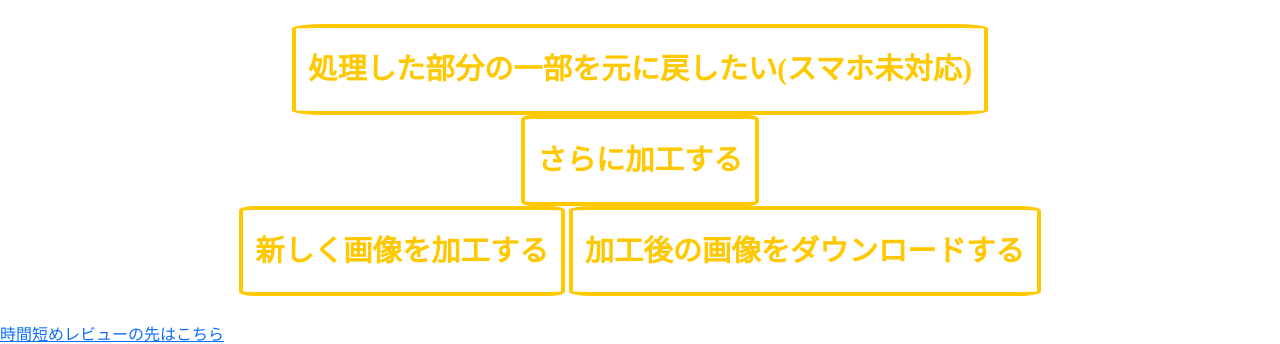
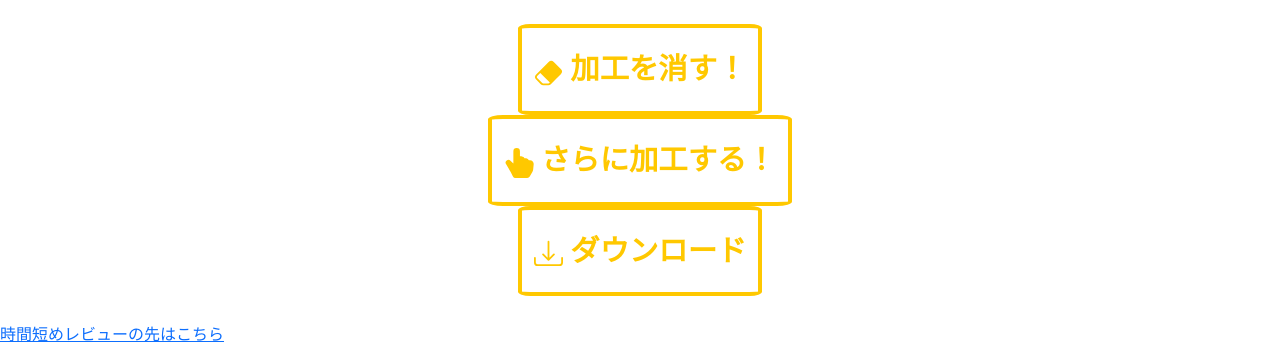
Before and after one commit to e215736/PortraitRight_FingerSnap, a Flask app: template testapp/templates/htmls/processed.html in a window 1280 px wide. Shown: the part 684-1028 px from the top of the page. Run offline with Flask 2, Linux system fonts and the light colour scheme; the template is opened without the code that fills it: most values are stand-ins (such as "Sample title", 1, 10 or a date in 2020); grey boxes marked "Sample" are stand-in pictures.

Commit message:
6th commit: ADD svg icons,APPEND in .gitignore

```diff
--- a/testapp/static/css/style.css
+++ b/testapp/static/css/style.css
@@ -152,3 +152,10 @@ p {
     display: inline-block;
     vertical-align: center; /* テキストを上揃えにする */
 }
+
+
+
+
+.button:hover .svg-icon { /* SVG画像がホバー反応するように追加 */
+    filter: brightness(0) saturate(100%) invert(100%) sepia(0%) saturate(0%) hue-rotate(359deg) brightness(102%) contrast(104%);
+}
--- a/testapp/templates/htmls/manual.html
+++ b/testapp/templates/htmls/manual.html
@@ -32,7 +32,11 @@
     <input type="hidden" name="faces" id="faces">
     <br>
     <br>
-    <input type="submit" value="加工する！" class="button">
+    <button type="submit" class="button">
+        <img src="{{ url_for('static', filename='images/SVGs/hand-index-thumb-fill.svg') }}" alt="Process" class="svg-icon" style="width: 1em; height: 1em;">
+        加工する！
+    </button>
+
 </form>
 <br>
 <script src="{{ url_for('static', filename='javascript/manual.js') }}"></script>
--- a/testapp/templates/htmls/processed.html
+++ b/testapp/templates/htmls/processed.html
@@ -24,20 +24,29 @@
         <!-- 隠しフィールドでファイル名とオプションを送信 -->
         <input type="hidden" name="original" value="{{ original }}">
         <input type="hidden" name="processed" value="{{ processed }}">
-	    <button type="submit" class="button">処理した部分の一部を元に戻したい(スマホ未対応)</button>
+        <button type="submit" class="button">
+            <img src="{{ url_for('static', filename='images/SVGs/eraser-fill.svg') }}" alt="restore" class="svg-icon" style="width: 1em; height: 1em;">
+            加工を消す！
+        </button>
     </form>
     <!-- さらに加工するボタンを追加 -->
     <form action="/more_manual" method="get">
         <!-- 隠しフィールドでファイル名とオプションを送信 -->
         <input type="hidden" name="original" value="{{ original }}">
         <input type="hidden" name="processed" value="{{ processed }}">
-        <button type="submit" class="button">さらに加工する</button>
+        <button type="submit" class="button">
+            <img src="{{ url_for('static', filename='images/SVGs/hand-index-thumb-fill.svg') }}" alt="Process" class="svg-icon" style="width: 1em; height: 1em;">
+            さらに加工する！
+        </button>
+
     </form>
     <form action="/" method="get">
-        <a href="/" class="button">新しく画像を加工する</a>
-        <!-- ダウンロードボタンを追加 -->
-        <a href="{{ url_for('static', filename='files/' + processed) }}" download="downloaded_{{ processed }}" class="button" role="button"><span>加工後の画像をダウンロードする</span></a>
+        <a href="{{ url_for('static', filename='files/' + processed) }}" download="downloaded_{{ processed }}" class="button" role="button">
+            <img src="{{ url_for('static', filename='images/SVGs/download.svg') }}" alt="Download Processed Image" class="svg-icon" style="width: 1em; height: 1em; ">
+            ダウンロード
+        </a>
     </form>
+
 </div>
 </div>
 <br>
--- a/testapp/templates/htmls/restore.html
+++ b/testapp/templates/htmls/restore.html
@@ -29,7 +29,10 @@
     <input type="hidden" name="faces" id="faces">
     <br>
     <br>
-    <input type="submit" value="加工する！" class="button">
+    <button type="submit" class="button">
+        <img src="{{ url_for('static', filename='images/SVGs/eraser-fill.svg') }}" alt="restore" class="svg-icon" style="width: 1em; height: 1em;">
+        加工を消す！
+    </button>
 </form>
 <br>
 <script src="{{ url_for('static', filename='javascript/restore.js') }}"></script>
```
Also changed, not shown: testapp/templates/htmls/index.html (+6 -1 lines), testapp/templates/htmls/more_manual.html (+5 -2 lines), testapp/static/images/SVGs/download.svg (added), testapp/static/images/SVGs/eraser-fill.svg (added), testapp/static/images/SVGs/hand-index-thumb-fill.svg (added), 4 other files.
